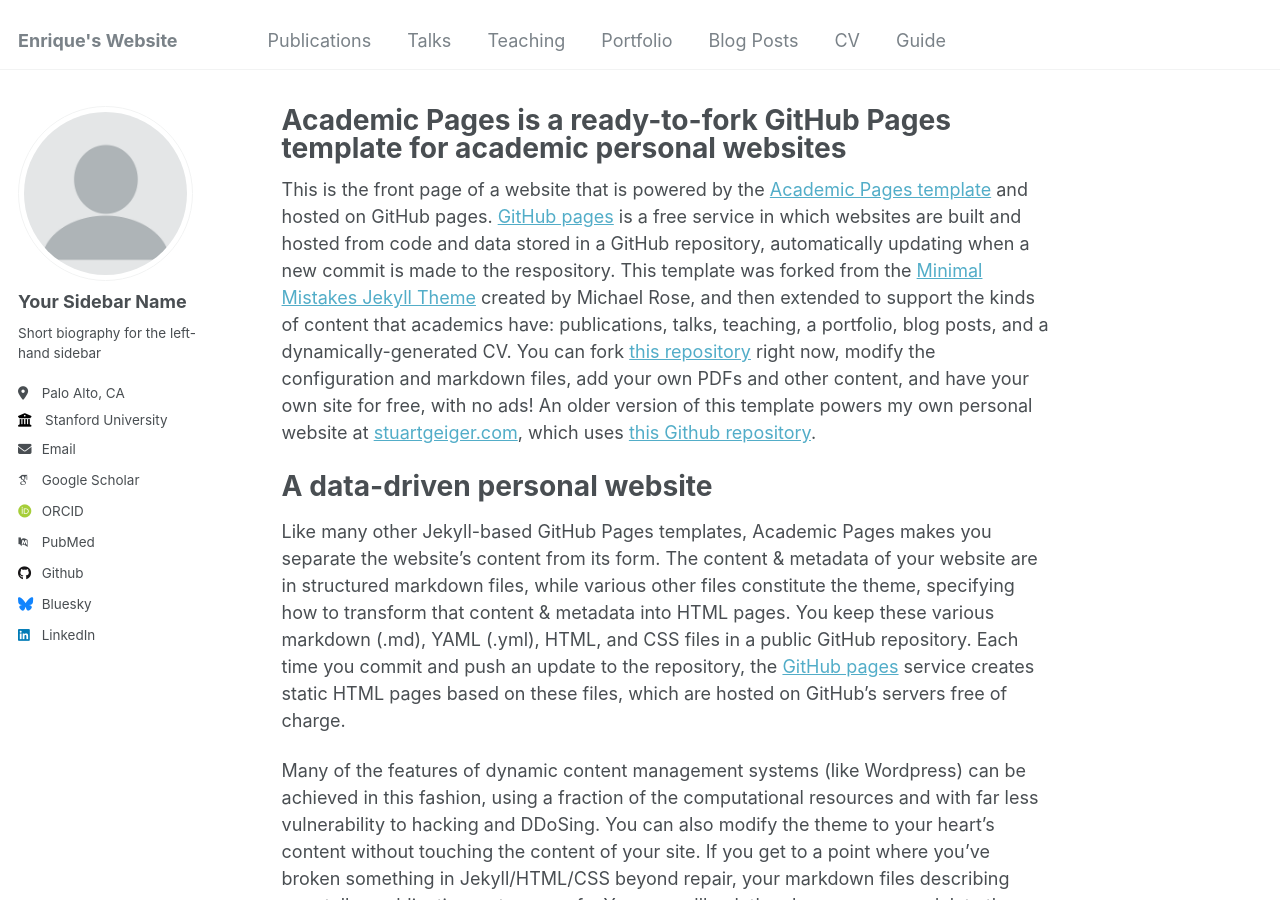
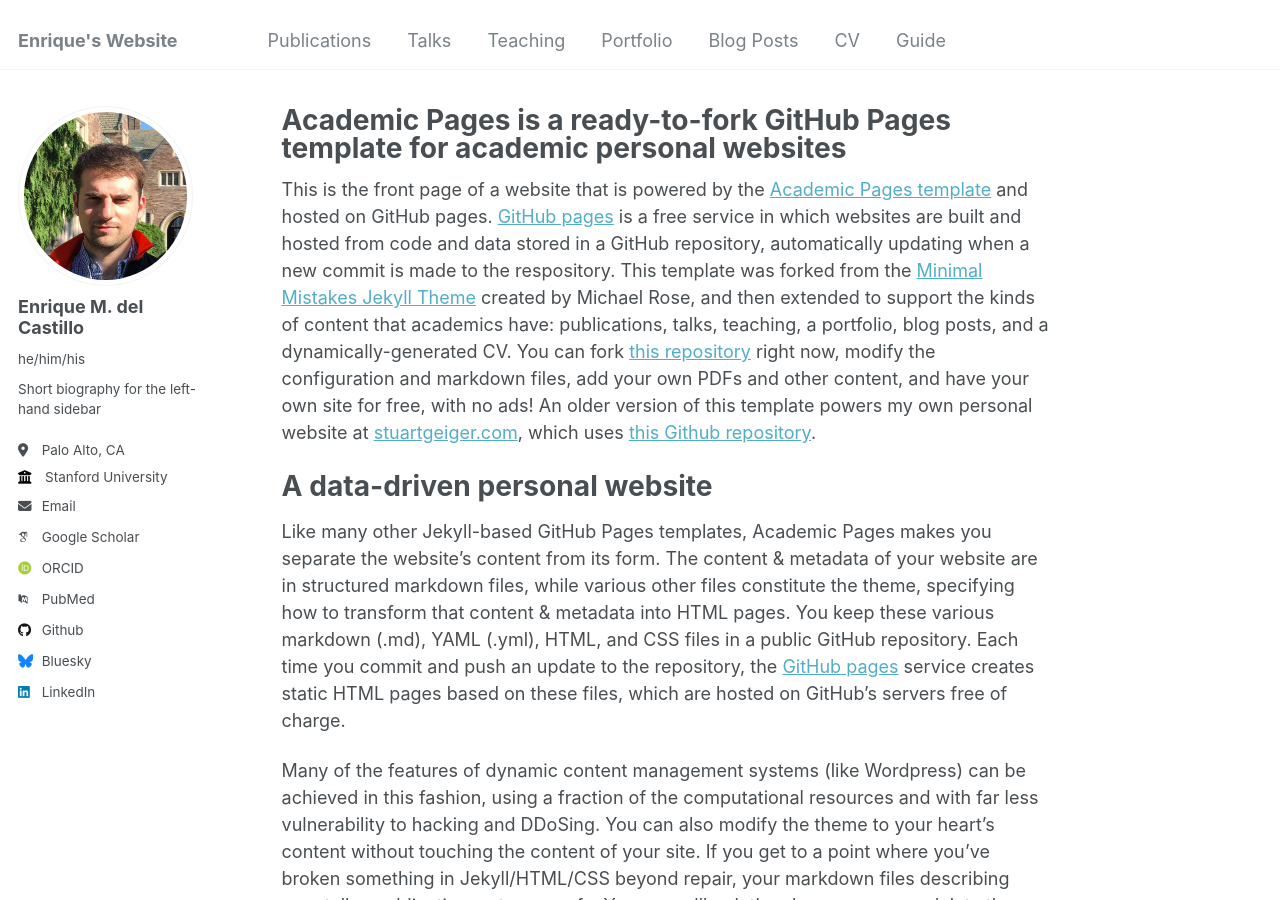
Before and after one commit to emdc19/emdcwebsite, a Jekyll site: the page built from _pages/about.md, in a window 1280 px wide and 900 px high. Built offline with Jekyll 4.4.1, drawn with Linux system fonts in a browser that asks for light colours; some web fonts are replaced.

Commit message:
Update _config.yml

```diff
--- a/_config.yml
+++ b/_config.yml
@@ -21,9 +21,9 @@ repository               : "academicpages/academicpages.github.io"
 #               Additional customization can be done by editing /_includes/author-profile.html
 author:
   # Biographic information
-  avatar           : "profile.png"
-  name             : "Your Sidebar Name"
-  pronouns         : # example: "she/her"
+  avatar           : "pp_lr.jpg"
+  name             : "Enrique M. del Castillo"
+  pronouns         : "he/him/his"
   bio              : "Short biography for the left-hand sidebar"
   location         : "Palo Alto, CA"
   employer         : "Stanford University"
```
